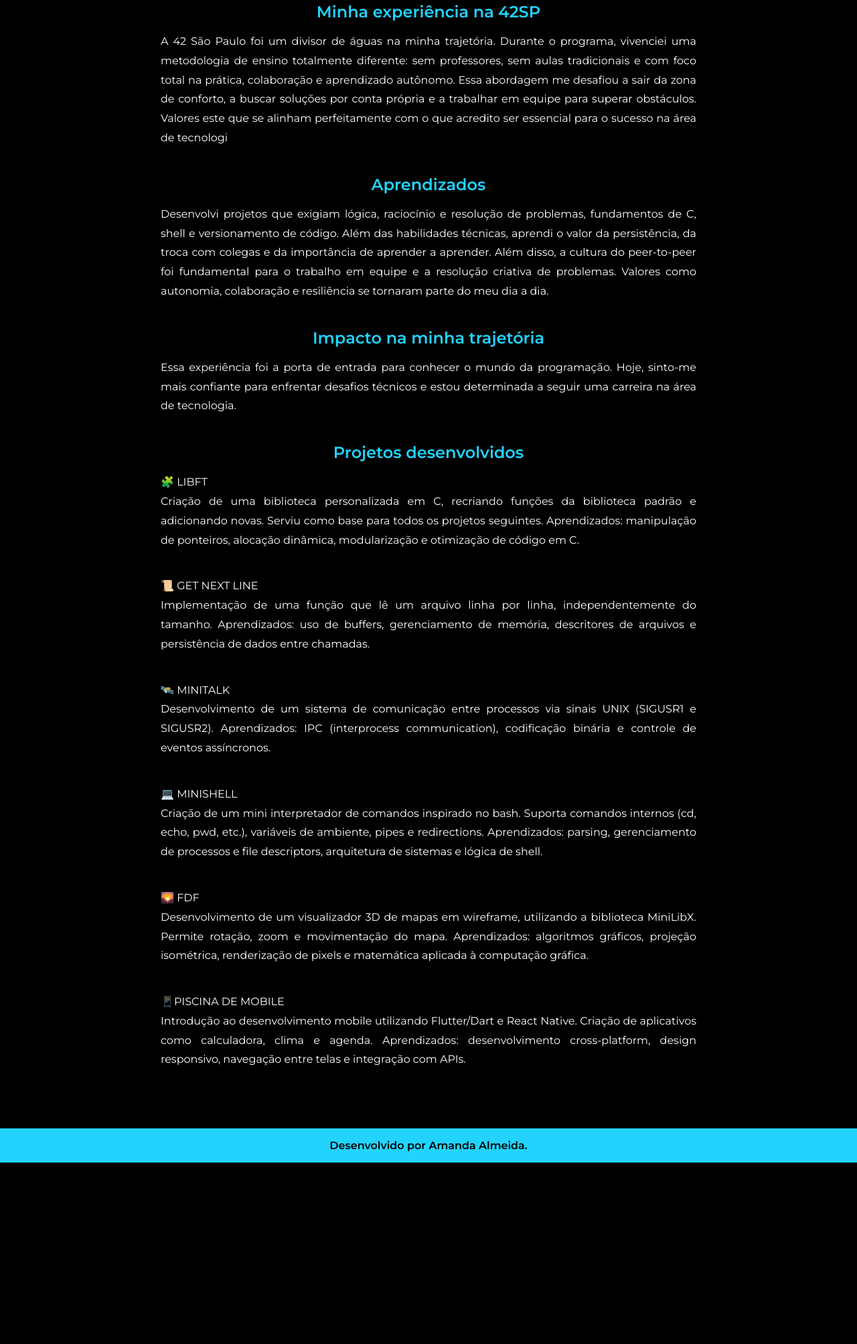
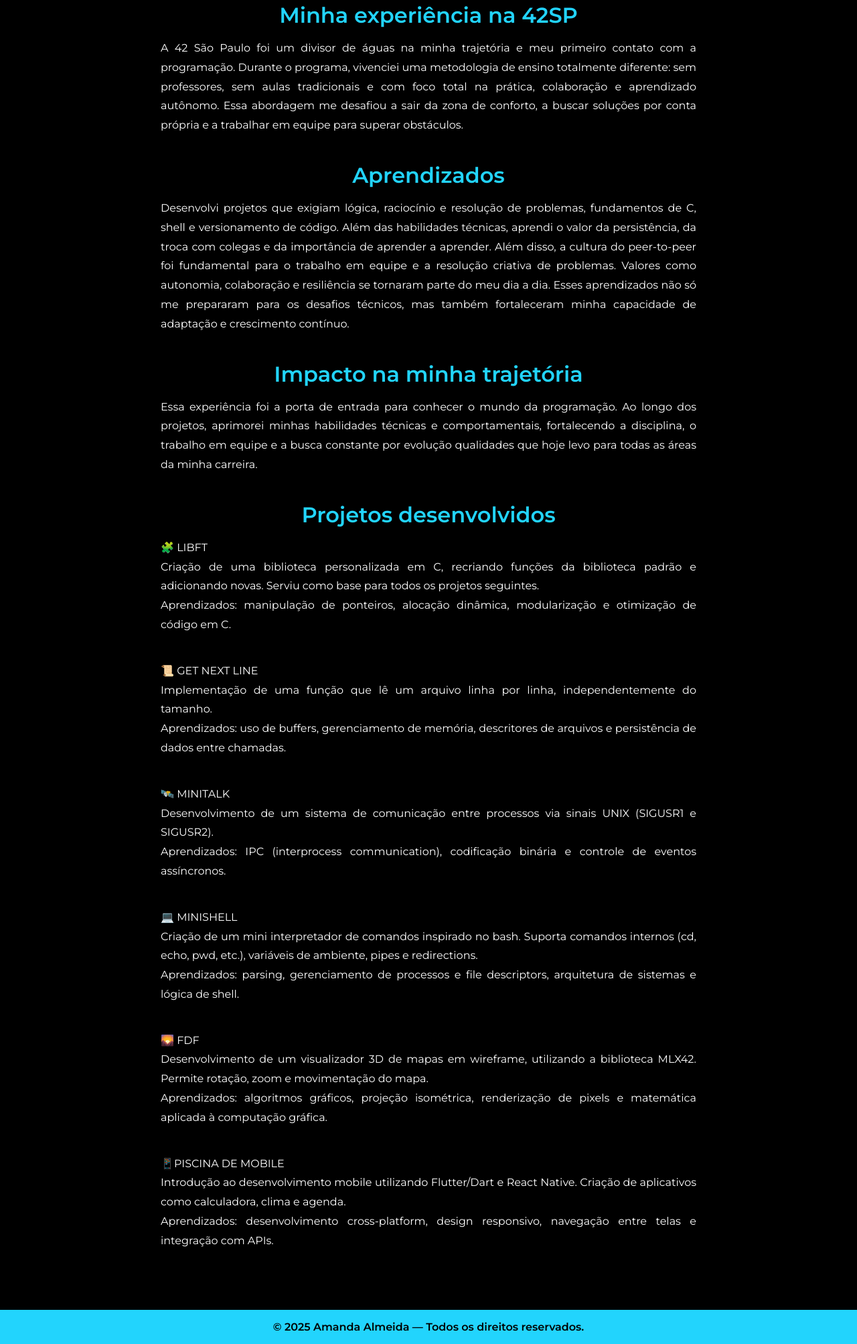
Before and after one commit to mandyAlmeida/primeirapaginaweb, a plain HTML site: page pages/42sp.html in a window 1280 px wide. Shown: the part 85-2092 px from the top of the page at 67% size. Before the commit the page ends 1821 px from the top, so only its background shows below. Drawn offline with Linux system fonts and the light colour scheme.

Commit message:
remover arquivos antigos e reestruturar o projeto com novos componentes e estilos

```diff
--- /dev/null
+++ b/components/footer.html
@@ -0,0 +1,3 @@
+<footer class="rodape">
+  © 2025 Amanda Almeida — Todos os direitos reservados.
+</footer>
--- /dev/null
+++ b/components/nav.html
@@ -0,0 +1,6 @@
+<nav>
+  <ul><a href="index.html">Home</a></ul>
+  <ul><a href="story.html">Story</a></ul>
+  <ul><a href="42sp.html">42SP Experience</a></ul>
+  <ul><a href="one.html">Oracle Next Education</a></ul>
+</nav>
--- /dev/null
+++ b/js/components.js
@@ -0,0 +1,29 @@
+
+class ComponentLoader {
+  async loadComponent(selector, componentPath) {
+    try {
+      const response = await fetch(componentPath);
+      const html = await response.text();
+      const element = document.querySelector(selector);
+      if (element) {
+        element.innerHTML = html;
+      }
+    } catch (error) {
+      console.error(`Erro ao carregar componente ${componentPath}:`, error);
+    }
+  }
+
+  async loadAllComponents() {
+    // Carregamento do nav e footer em todas as páginas
+    await Promise.all([
+      this.loadComponent('#nav-container', '../components/nav.html'),
+      this.loadComponent('#footer-container', '../components/footer.html')
+    ]);
+  }
+}
+
+// Inicialização do carregamento dos componentes quando o DOM estiver pronto
+document.addEventListener('DOMContentLoaded', () => {
+  const loader = new ComponentLoader();
+  loader.loadAllComponents();
+});
--- a/42sp.html
+++ b/pages/42sp.html
@@ -4,68 +4,66 @@
     <meta charset="UTF-8" />
     <meta name="viewport" content="width=device-width, initial-scale=1.0" />
     <title>42SP Experience - Amanda Almeida</title>
-    <link rel="stylesheet" href="story.css" />
+    <link rel="stylesheet" href="../styles/story.css" />
+    <script defer src="../js/components.js"></script>
   </head>
   <body>
-    <nav>
-      <ul><a href="index.html">Home</a></ul>
-      <ul><a href="story.html">Story</a></ul>
-      <ul><a href="42sp.html">42SP Experience</a></ul>
-      <ul><a href="one.html">Oracle Next Education</a></ul>
-    </nav>
+    <div id="nav-container"></div>
 
     <main class="container">
-      <section>
+      <div class="container_section">
         <h1>Minha experiência na 42SP</h1>
         <p>
-          A 42 São Paulo foi um divisor de águas na minha trajetória. Durante o programa, vivenciei
-          uma metodologia de ensino totalmente diferente: sem professores, sem aulas tradicionais e
+          A 42 São Paulo foi um divisor de águas na minha trajetória e meu primeiro contato com a programação.
+          Durante o programa, vivenciei uma metodologia de ensino totalmente diferente: sem professores, sem aulas tradicionais e
           com foco total na prática, colaboração e aprendizado autônomo.
           Essa abordagem me desafiou a sair da zona de conforto, a buscar soluções por conta própria
-          e a trabalhar em equipe para superar obstáculos. Valores este que se alinham perfeitamente com
-          o que acredito ser essencial para o sucesso na área de tecnologi
+          e a trabalhar em equipe para superar obstáculos.
         </p>
-      </section>
+      </div>
 
-      <section>
+      <div class="container_section">
         <h1>Aprendizados</h1>
         <p>
           Desenvolvi projetos que exigiam lógica, raciocínio e resolução de problemas, fundamentos de C, shell e versionamento de código.
           Além das habilidades técnicas, aprendi o valor da persistência, da troca com colegas e da importância de aprender a aprender.
           Além disso, a cultura do peer-to-peer foi fundamental para o trabalho em equipe e a resolução criativa de problemas.
           Valores como autonomia, colaboração e resiliência se tornaram parte do meu dia a dia.
+          Esses aprendizados não só me prepararam para os desafios técnicos, mas também fortaleceram minha capacidade de adaptação e crescimento contínuo.
+        </p>
+      </div>
 
-        </p>
-      </section>
-
-      <section>
+      <div class="container_section">
         <h1>Impacto na minha trajetória</h1>
         <p>
           Essa experiência foi a porta de entrada para conhecer o mundo da programação.
-          Hoje, sinto-me mais confiante para enfrentar desafios técnicos e estou determinada a seguir
-          uma carreira na área de tecnologia.
+          Ao longo dos projetos, aprimorei minhas habilidades técnicas e comportamentais, fortalecendo a disciplina, o trabalho em equipe
+          e a busca constante por evolução qualidades que hoje levo para todas as áreas da minha carreira.
         </p>
-      </section>
+      </div>
 
-      <section>
+      <div class="container_section">
         <h1>Projetos desenvolvidos</h1>
         <p>
           🧩 LIBFT
           <br />
           Criação de uma biblioteca personalizada em C, recriando funções da biblioteca padrão e adicionando novas.
           Serviu como base para todos os projetos seguintes.
+          <br />
           Aprendizados: manipulação de ponteiros, alocação dinâmica, modularização e otimização de código em C.
         </p>
         <p>
           📜 GET NEXT LINE
           <br />
           Implementação de uma função que lê um arquivo linha por linha, independentemente do tamanho.
+          <br />
           Aprendizados: uso de buffers, gerenciamento de memória, descritores de arquivos e persistência de dados entre chamadas.
         </p>
         <p>
           🛰️ MINITALK
           <br />
           Desenvolvimento de um sistema de comunicação entre processos via sinais UNIX (SIGUSR1 e SIGUSR2).
+          <br />
           Aprendizados: IPC (interprocess communication), codificação binária e controle de eventos assíncronos.
         </p>
         <p>
@@ -73,13 +71,15 @@
           <br />
           Criação de um mini interpretador de comandos inspirado no bash.
           Suporta comandos internos (cd, echo, pwd, etc.), variáveis de ambiente, pipes e redirections.
+          <br />
           Aprendizados: parsing, gerenciamento de processos e file descriptors, arquitetura de sistemas e lógica de shell.
         </p>
         <p>
           🌄 FDF
           <br />
-          Desenvolvimento de um visualizador 3D de mapas em wireframe, utilizando a biblioteca MiniLibX.
+          Desenvolvimento de um visualizador 3D de mapas em wireframe, utilizando a biblioteca MLX42.
           Permite rotação, zoom e movimentação do mapa.
+          <br />
           Aprendizados: algoritmos gráficos, projeção isométrica, renderização de pixels e matemática aplicada à computação gráfica.
         </p>
         <p>
@@ -87,12 +87,12 @@
           <br />
           Introdução ao desenvolvimento mobile utilizando Flutter/Dart e React Native.
           Criação de aplicativos como calculadora, clima e agenda.
+          <br />
           Aprendizados: desenvolvimento cross-platform, design responsivo, navegação entre telas e integração com APIs.
         </p>
-      </section>
+      </div>
     </main>
-    <footer class="rodape">
-      Desenvolvido por Amanda Almeida.
-    </footer>
+
+    <div id="footer-container"></div>
   </body>
 </html>
--- a/style.css
+++ b/styles/style.css
@@ -143,3 +143,7 @@ nav a:hover {
   font-size: 1rem;
   font-weight: bold;
 }
+
+.rodape__marca {
+  color: #f6f6f6;
+}
```
Also changed, not shown: pages/index.html (renamed from index.html, +9 -13 lines), pages/one.html (renamed from one.html, +5 -10 lines), pages/story.html (renamed from story.html, +9 -12 lines), styles/story.css (renamed from story.css).
